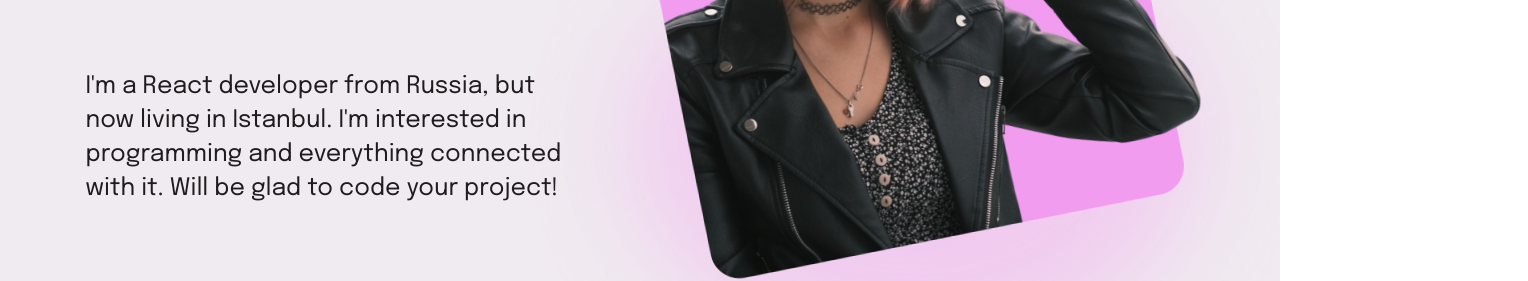
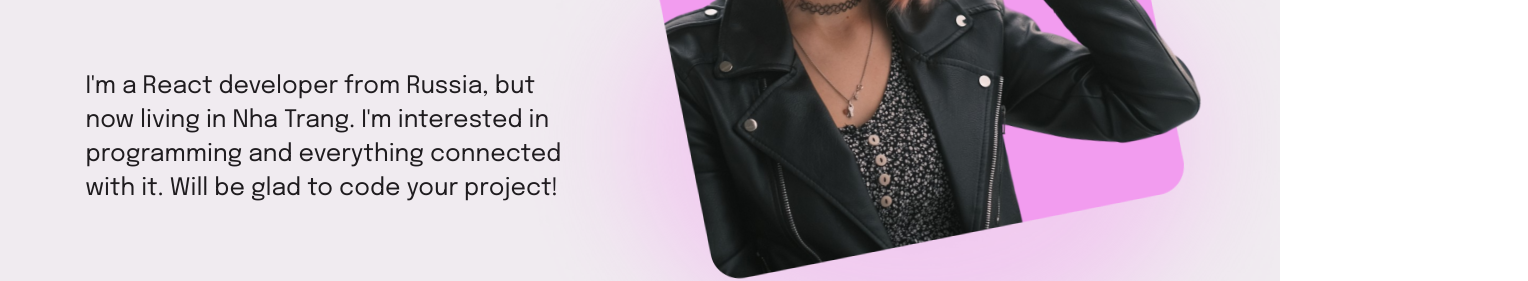
Before and after one commit to Tsukimono13/Portfolio, a React app: page / in a window 1280 px wide. Shown: the part 423-704 px from the top of the page, 1528 px wide, since content can reach past the window. Built offline with nearby package versions, Linux system fonts and the light colour scheme.

Commit message:
fix: refactoring

```diff
--- a/src/layout/sections/main/Main.tsx
+++ b/src/layout/sections/main/Main.tsx
@@ -15,7 +15,7 @@ export const Main: React.FC = () => {
                 <Wrapper align={'center'} justify={'space-around'} wrap={'wrap-reverse'}>
                     <div>
                         <S.NameImg src={name}/>
-                            <S.AboutMe>I'm a React developer from Russia, but now living in Istanbul. I'm interested in
+                            <S.AboutMe>I'm a React developer from Russia, but now living in Nha Trang. I'm interested in
                                 programming and everything connected with it. Will be glad to code your project!</S.AboutMe>
                     </div>
                     <div>
--- a/src/layout/sections/works/Video/Video_Styled.ts
+++ b/src/layout/sections/works/Video/Video_Styled.ts
@@ -6,7 +6,6 @@ const VideoBox = styled.div`
   position: absolute;
   top: 41px;
   left: 390px;
-  width: 100%;
   height: 100%;
   z-index: 1;
 
--- a/src/styles/GlobalStyles.tsx
+++ b/src/styles/GlobalStyles.tsx
@@ -33,4 +33,5 @@ export const GlobalStyles = createGlobalStyle`
     border: none;
     background-color: unset;
   }
+
 `
```
